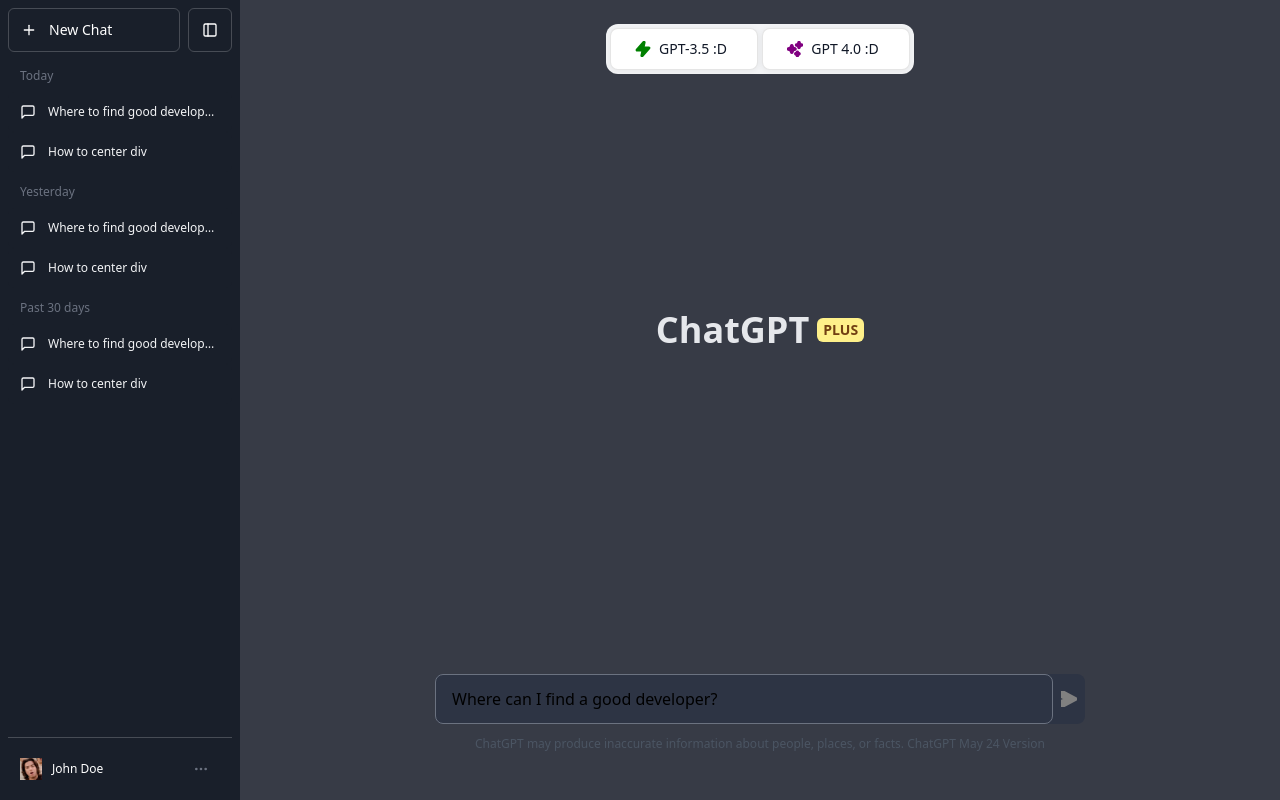
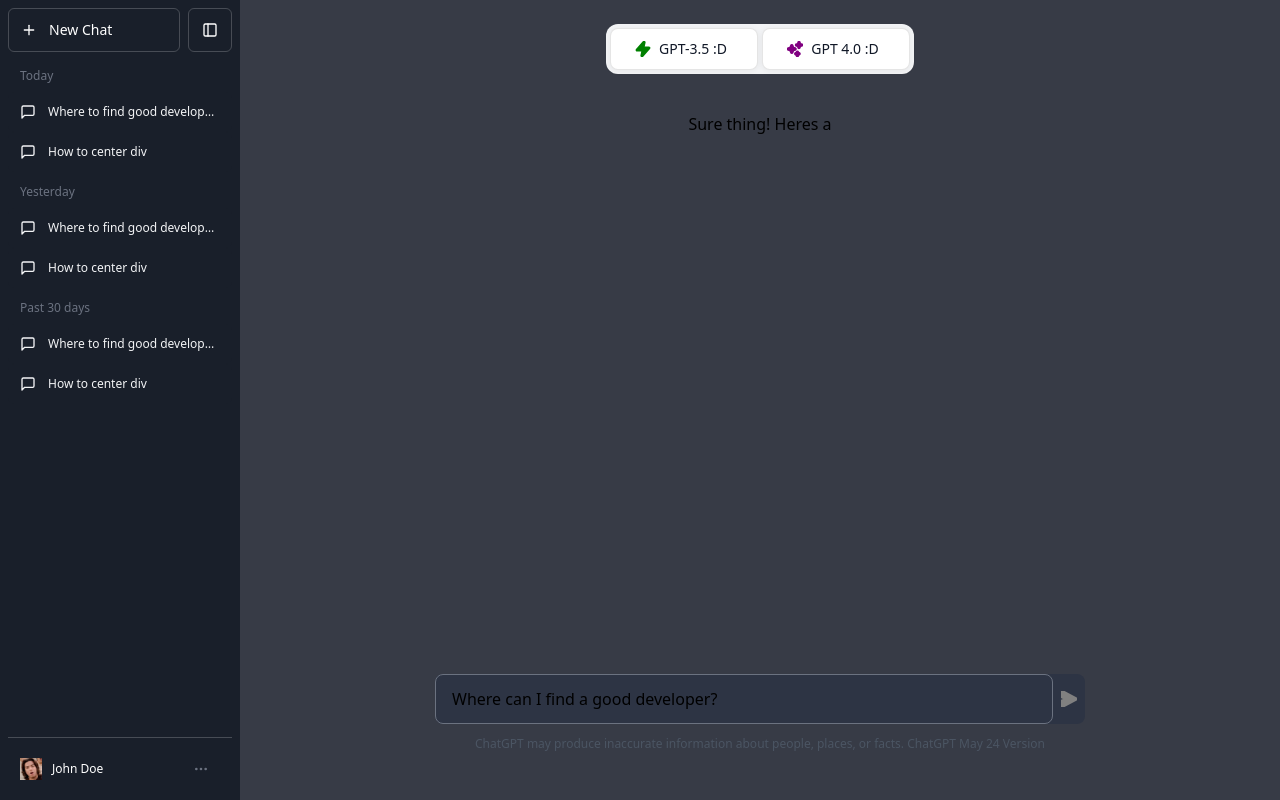
Before and after one commit to KirSpaceB/KirSpaceB.github.io, a React (Vite) app in the folder frontend/: page / in a window 1280 px wide. Built offline with nearby package versions, Linux system fonts and the light colour scheme.

Commit message:
feat: Finished mainpage text animations

```diff
--- /dev/null
+++ b/frontend/src/Answer/Answer.tsx
@@ -0,0 +1,26 @@
+import { useState, useEffect } from "react";
+
+export const Answer = () => {
+  let message = "Sure thing! Heres a developer I personally know that is really passionate and ambious in the field of programming, hes loves programming so much he does it for fun :D let me redirect you to his page PAWGERS";
+  const [animateText, setAnimateText] = useState("");
+  useEffect(() => {
+    const timer = setInterval(() => {
+      setAnimateText((prevChar) => {
+        if(prevChar.length === message.length) {
+          clearInterval(timer);
+          return prevChar;
+        }
+        return prevChar + message.charAt(prevChar.length);
+      });
+    }, 100);
+    return () => clearInterval(timer);
+  }, []);
+
+  return (
+    <div className="flex justify-center items-center w-full h-full">
+      <div className="text-center text-s w-[500px] h-[500px] justify-center items-center">
+        {animateText}
+      </div>
+    </div>
+  )
+}
--- a/frontend/src/Maincontent/Maincontent.tsx
+++ b/frontend/src/Maincontent/Maincontent.tsx
@@ -1,4 +1,5 @@
 import { useState, useEffect } from "react";
+import { Answer } from "../Answer/Answer";
 
 export const Maincontent = () => {
   const [text,setText] = useState("");
@@ -20,7 +21,6 @@ export const Maincontent = () => {
         return prevText + message.charAt(prevText.length);
       });
     }, 100); // adjust the speed of typing here
-
     return () => clearInterval(timer);
   }, []);
   useEffect(() => {
@@ -67,10 +67,13 @@ export const Maincontent = () => {
                   </ul>
                 </div>
               </div>
+              {!addToMainContext &&
               <h1 className="text-4xl font-semibold text-center text-gray-200 dark:text-gray-600 ml-auto mr-auto mb-10 sm:mb-16 flex gap-2 items-center justify-center flex-grow">
                 ChatGPT
                 <span className="bg-yellow-200 text-yellow-900 py-0.5 px-1.5 text-xs md:text-sm rounded-md uppercase">Plus</span>
               </h1>
+            }
+            {addToMainContext ? <Answer/> : null }
             </div>
           </div>
           <form className="stretch mx-2 flex flex-row gap-3 last:mb-2 md:mx-4 md:last:mb-6 lg:mx-auto lg:max-w-2xl xl:max-w-3xl" action="">
```
